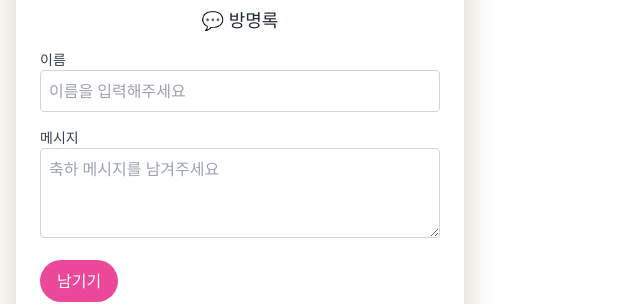
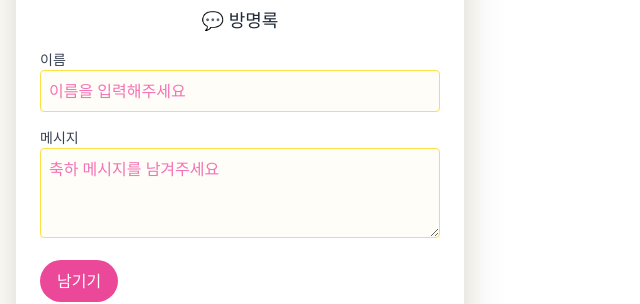
Before and after one commit to kkb5763/wedding-invite, a React (Vite) app: page / in a window 1280 px wide. Shown: the part 1572-1876 px from the top of the page, without its empty margins (0-640 px from the left). Built offline with nearby package versions, Linux system fonts and the light colour scheme; no server answers; the database is empty.

Commit message:
방명록 색상수정

```diff
--- a/src/App.tsx
+++ b/src/App.tsx
@@ -106,11 +106,11 @@ function App() {
             <form onSubmit={handleSubmit} className="text-left space-y-4">
               <div>
                 <label className="block text-sm font-medium text-gray-700">이름</label>
-                <input value={form.name} onChange={e => setForm({ ...form, name: e.target.value })} type="text" placeholder="이름을 입력해주세요" className="w-full p-2 border border-gray-300 rounded" />
+                <input value={form.name} onChange={e => setForm({ ...form, name: e.target.value })} type="text" placeholder="이름을 입력해주세요" className="w-full p-2 border border-yellow-300 bg-[#fffdf7] text-blue-700 placeholder:text-pink-400 rounded" />
               </div>
               <div>
                 <label className="block text-sm font-medium text-gray-700">메시지</label>
-                <textarea rows={3} value={form.message} onChange={e => setForm({ ...form, message: e.target.value })} placeholder="축하 메시지를 남겨주세요" className="w-full p-2 border border-gray-300 rounded"></textarea>
+                <textarea rows={3} value={form.message} onChange={e => setForm({ ...form, message: e.target.value })} placeholder="축하 메시지를 남겨주세요" className="w-full p-2 border border-yellow-300 bg-[#fffdf7] text-blue-700 placeholder:text-pink-400 rounded"></textarea>
               </div>
               <button type="submit" className="bg-pink-500 hover:bg-pink-600 text-white font-bold py-2 px-4 rounded-full">
                 남기기
```
